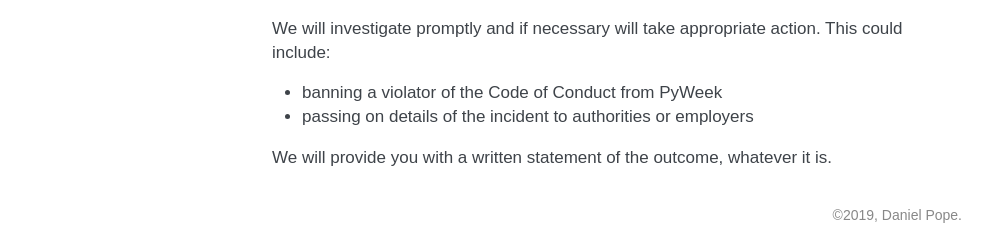
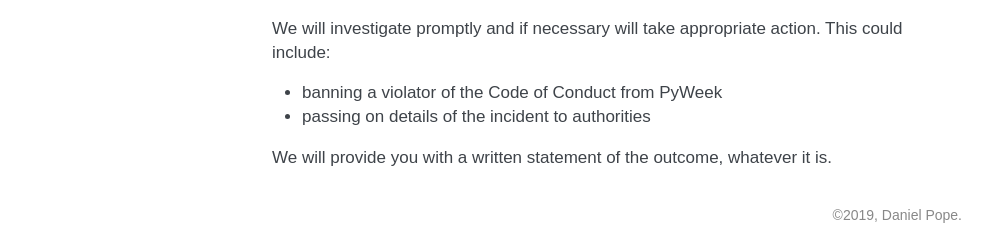
Before and after one commit to pyweekorg/docs, a Sphinx documentation site: the page built from docs/coc.rst, in a window 1280 px wide. Shown: the part 1438-1688 px from the top of the page, without its empty margins (148-1140 px from the left). Built offline with Sphinx 7.4.7, drawn with Linux system fonts in a browser that asks for light colours.

Commit message:
Remove mention of employers

```diff
--- a/docs/coc.rst
+++ b/docs/coc.rst
@@ -71,6 +71,6 @@ We will investigate promptly and if necessary will take appropriate action.
 This could include:
 
 * banning a violator of the Code of Conduct from PyWeek
-* passing on details of the incident to authorities or employers
+* passing on details of the incident to authorities
 
 We will provide you with a written statement of the outcome, whatever it is.
```
